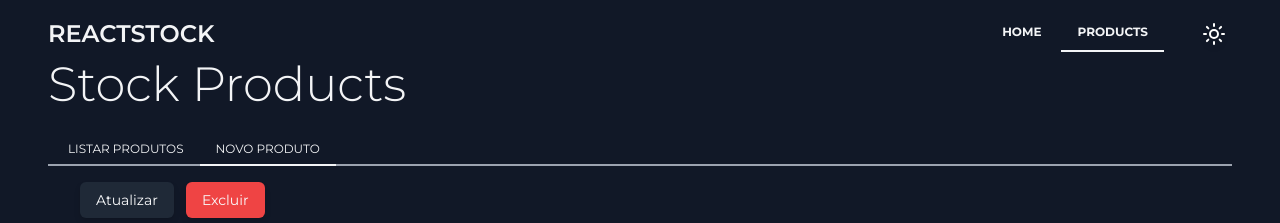
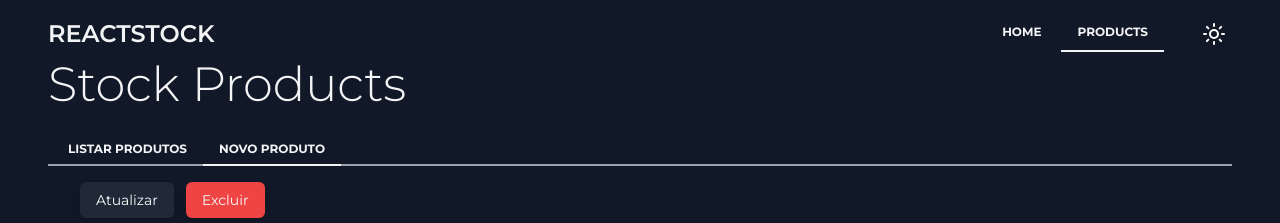
Before and after one commit to IraildoSilva/React-Stock, a React (Vite) app: page /products/new in a window 1280 px wide. Shown: the top 223 px of the page. Built offline with nearby package versions, Linux system fonts and the light colour scheme; no server answers.

Commit message:
refactor: NavOption font

```diff
--- a/src/components/NavOption.tsx
+++ b/src/components/NavOption.tsx
@@ -12,7 +12,7 @@ export default function NavOption({ path, children, active }: INavOptionProps) {
   return (
     <Link
       className={cn(
-        'text-xs rounded-md rounded-b-none h-9 px-4 py-2 border-b-2 border-transparent uppercase hover:border-gray-900 dark:hover:border-gray-100 hover:bg-gray-200/20 hover:text-gray-900 dark:hover:bg-gray-800 dark:hover:text-gray-50 transition ease-in duration-200',
+        'text-xs font-bold rounded-md rounded-b-none h-9 px-4 py-2 border-b-2 border-transparent uppercase hover:border-gray-900 dark:hover:border-gray-100 hover:bg-gray-200/20 hover:text-gray-900 dark:hover:bg-gray-800 dark:hover:text-gray-50 transition ease-in duration-200',
         active && 'border-gray-900 dark:border-gray-100'
       )}
       to={path}
--- a/src/pages/App.tsx
+++ b/src/pages/App.tsx
@@ -20,7 +20,7 @@ export default function App() {
           <h1 className="text-2xl font-semibold  uppercase">ReactStock</h1>
 
           <div className="flex flex-wrap items-center justify-center gap-8">
-            <nav className="flex gap-1 text-gray-900 dark:text-gray-100 uppercase text-sm font-bold">
+            <nav className="flex gap-1 text-gray-900 dark:text-gray-100 uppercase text-sm">
               <NavOption active={pathname === '/'} path="/">
                 Home
               </NavOption>
--- a/src/pages/Dashboard/components/TablesContainer.tsx
+++ b/src/pages/Dashboard/components/TablesContainer.tsx
@@ -36,7 +36,7 @@ export default function TablesContainer({
               <TableRow key={product.id}>
                 <TableCell className="font-medium">{product.name}</TableCell>
                 <TableCell>
-                  <Link to={`/product/${product.id}`}>
+                  <Link to={`/products/${product.id}`}>
                     <Button size={'sm'}>Ver</Button>
                   </Link>
                 </TableCell>
```
